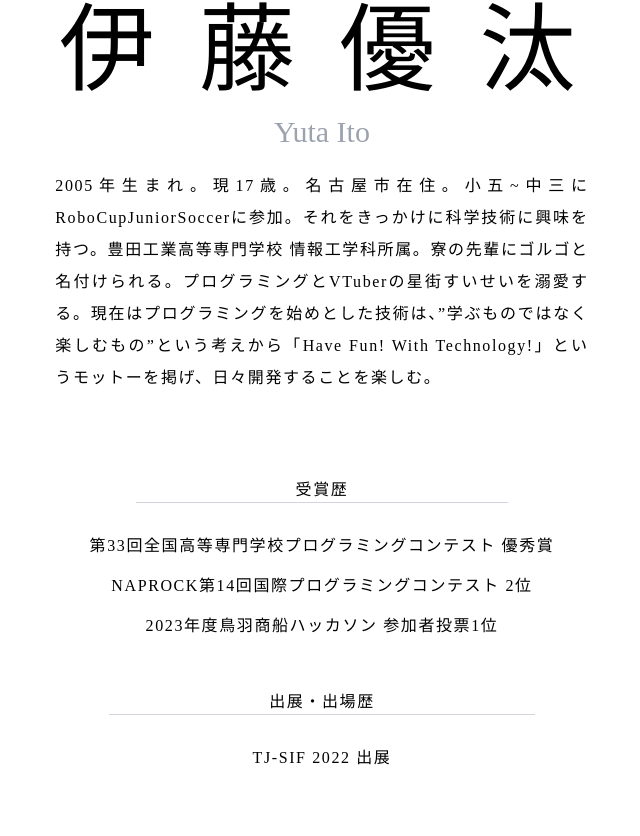
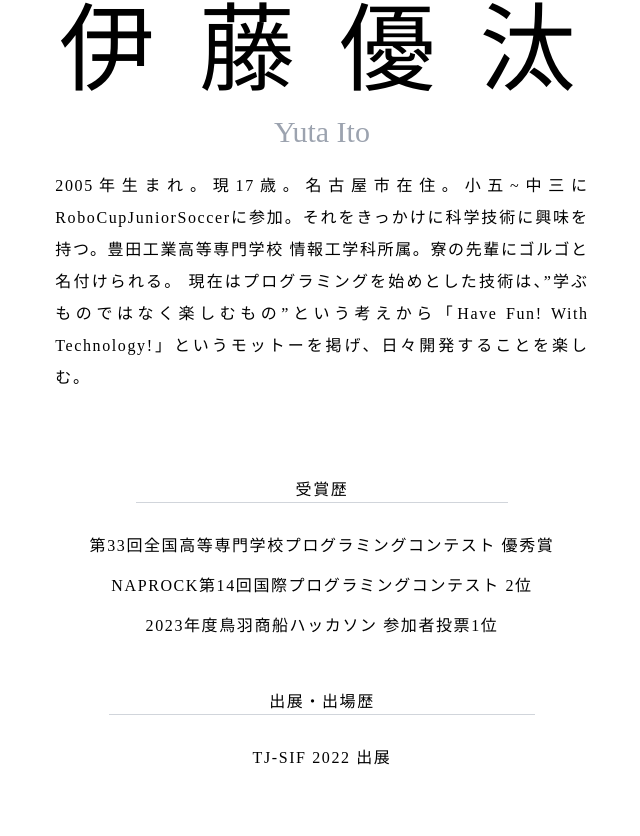
Before and after one commit to GoRuGoo/Next-gorugo-frontend, a Next.js app: page / in a window 1280 px wide. Shown: the part 1264-2100 px from the top of the page, without its empty margins (318-958 px from the left). Built offline with nearby package versions, Linux system fonts and the light colour scheme; a web font is replaced by a local one.

Commit message:
feat: 自己紹介文の変更

```diff
--- a/components/firstpage/Biography.js
+++ b/components/firstpage/Biography.js
@@ -34,9 +34,8 @@ export default function Biography(props) {
           2005年生まれ。現17歳。名古屋市在住。
           <span>小五~中三</span>に<span> RoboCupJuniorSoccer</span>
           に参加。それをきっかけに科学技術に興味を持つ。豊田工業高等専門学校
-          情報工学科所属。寮の先輩にゴルゴと名付けられる。プログラミングとVTuberの
-          <a href="https://www.youtube.com/@HoshimachiSuisei">星街すいせい</a>
-          を溺愛する。現在はプログラミングを始めとした技術は、”学ぶものではなく楽しむもの”という考えから
+          情報工学科所属。寮の先輩にゴルゴと名付けられる。
+          現在はプログラミングを始めとした技術は、”学ぶものではなく楽しむもの”という考えから
           <span>「Have Fun! With Technology!」</span>
           というモットーを掲げ、日々開発することを楽しむ。
         </p>
```
